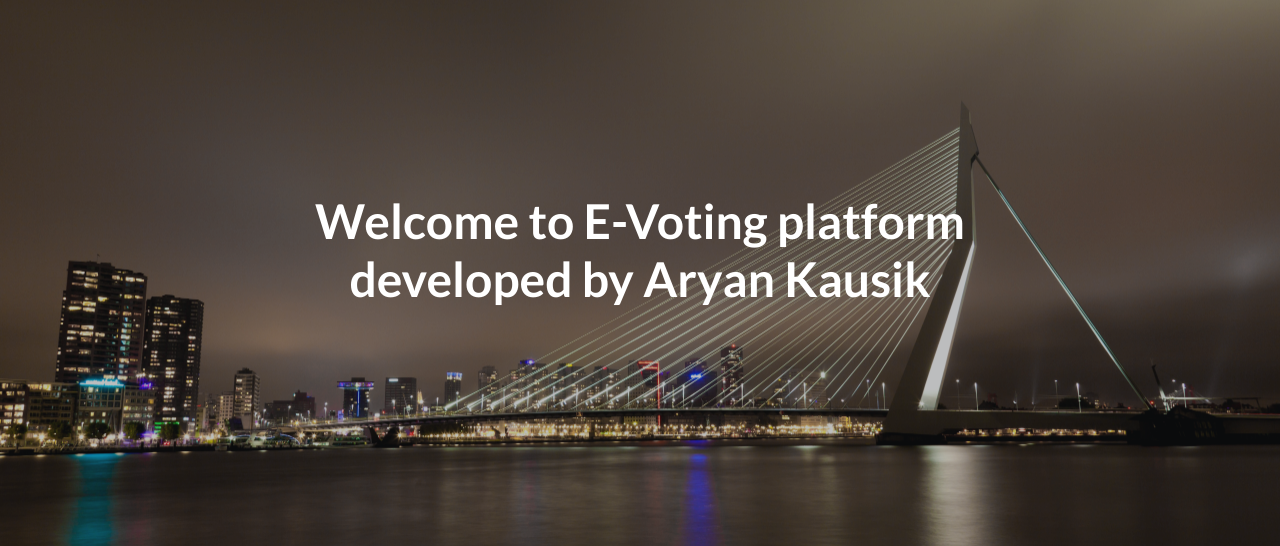
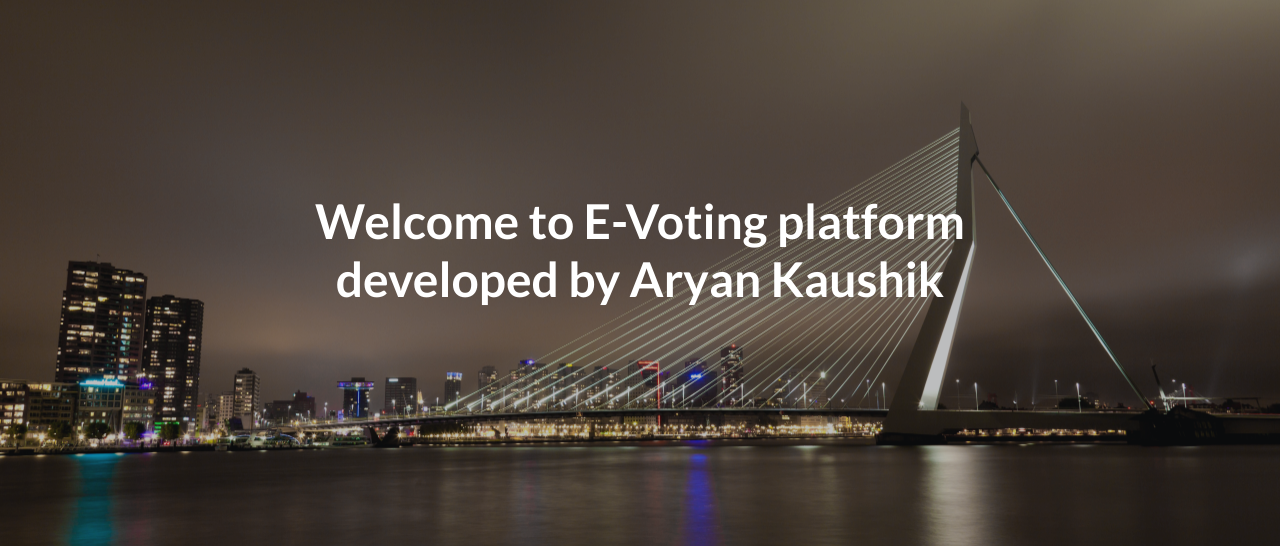
Before and after one commit to Aryan20/E-Voting, a Flask app: page / in a window 1280 px wide. Shown: the part 56-602 px from the top of the page. Run offline with Flask 2, Linux system fonts and the light colour scheme; some libraries are stand-ins or nearby versions.

Commit message:
Update index.html

```diff
--- a/templates/home/index.html
+++ b/templates/home/index.html
@@ -42,7 +42,7 @@
     <div class="container">
       <div class="row">
         <div class="col-xl-9 mx-auto">
-          <h1 class="mb-5">Welcome to E-Voting platform developed by Aryan Kausik</h1>
+          <h1 class="mb-5">Welcome to E-Voting platform developed by Aryan Kaushik</h1>
         </div>
         <div class="col-md-10 col-lg-8 col-xl-7 mx-auto">
         </div>
```
